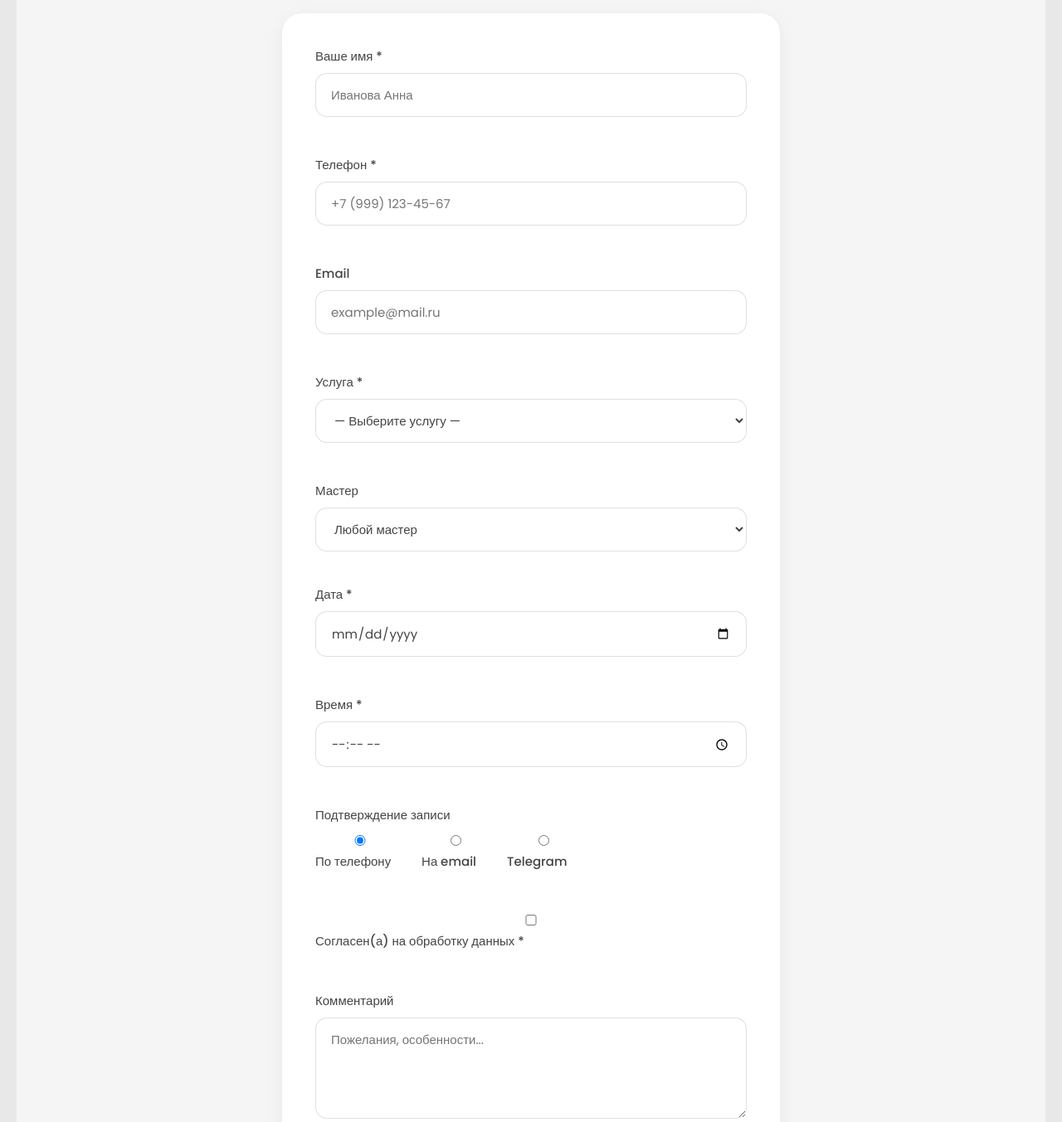
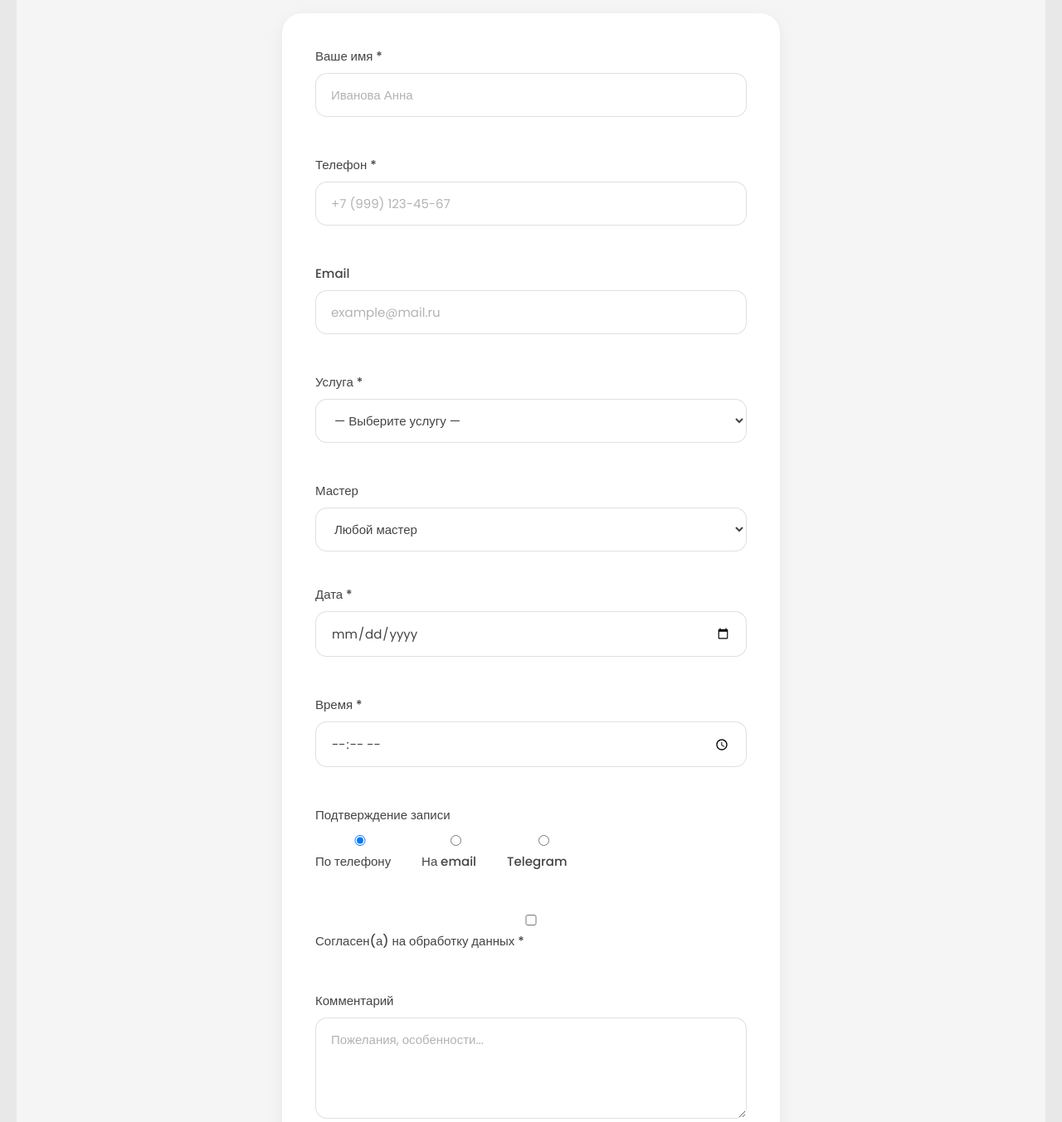
Before and after one commit to yanapetrova8425-coder/Project_cyrsovaya_3_IP, a PHP site: page /booking.html in a window 1280 px wide. Shown: the part 423-1776 px from the top of the page at 83% size. Run offline with PHP 8.4, Linux system fonts and the light colour scheme.

Commit message:
изминение

```diff
--- a/style.css
+++ b/style.css
@@ -1108,6 +1108,11 @@ h2 {
   font-family: "Poppins", sans-serif;
   background: #fff;
   color: #444;
+}
+
+.field input::placeholder,
+.field textarea::placeholder {
+  color: rgba(0, 0, 0, 0.3);
 }
 
 .field input:focus,
```
